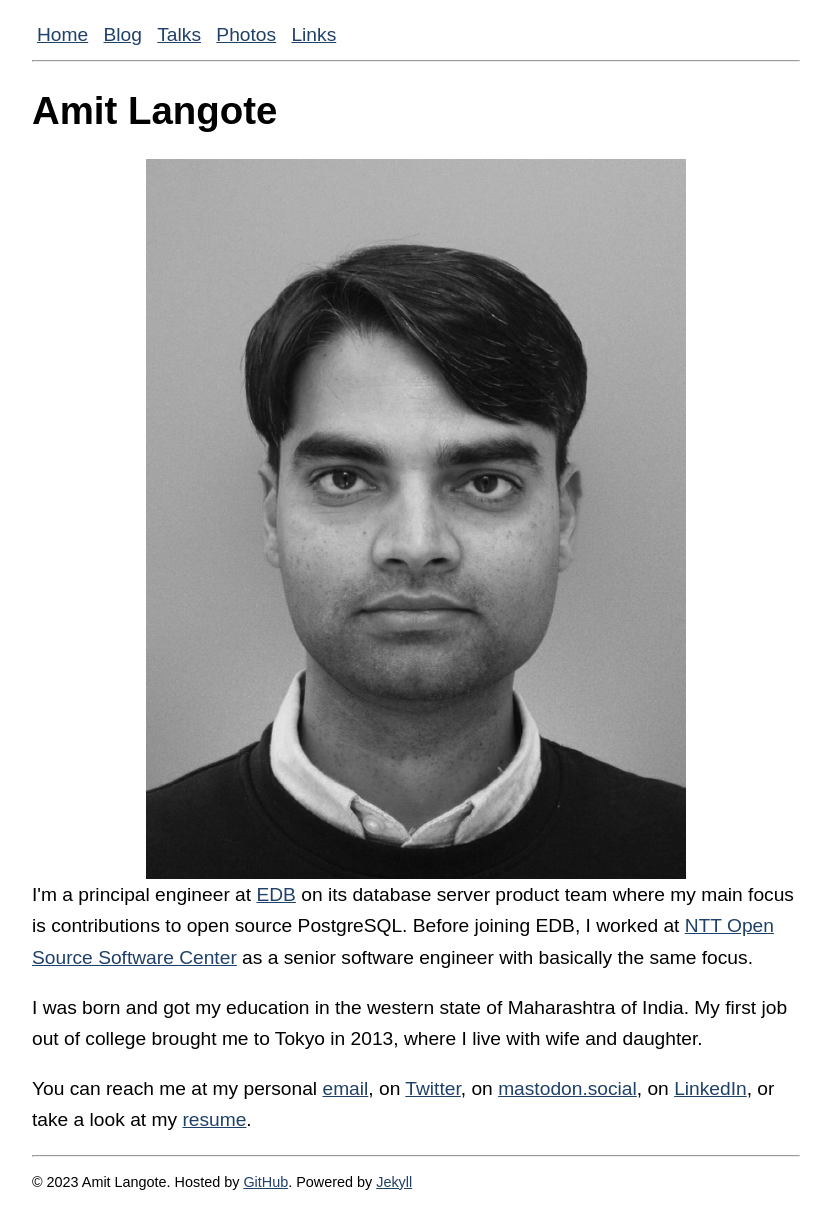
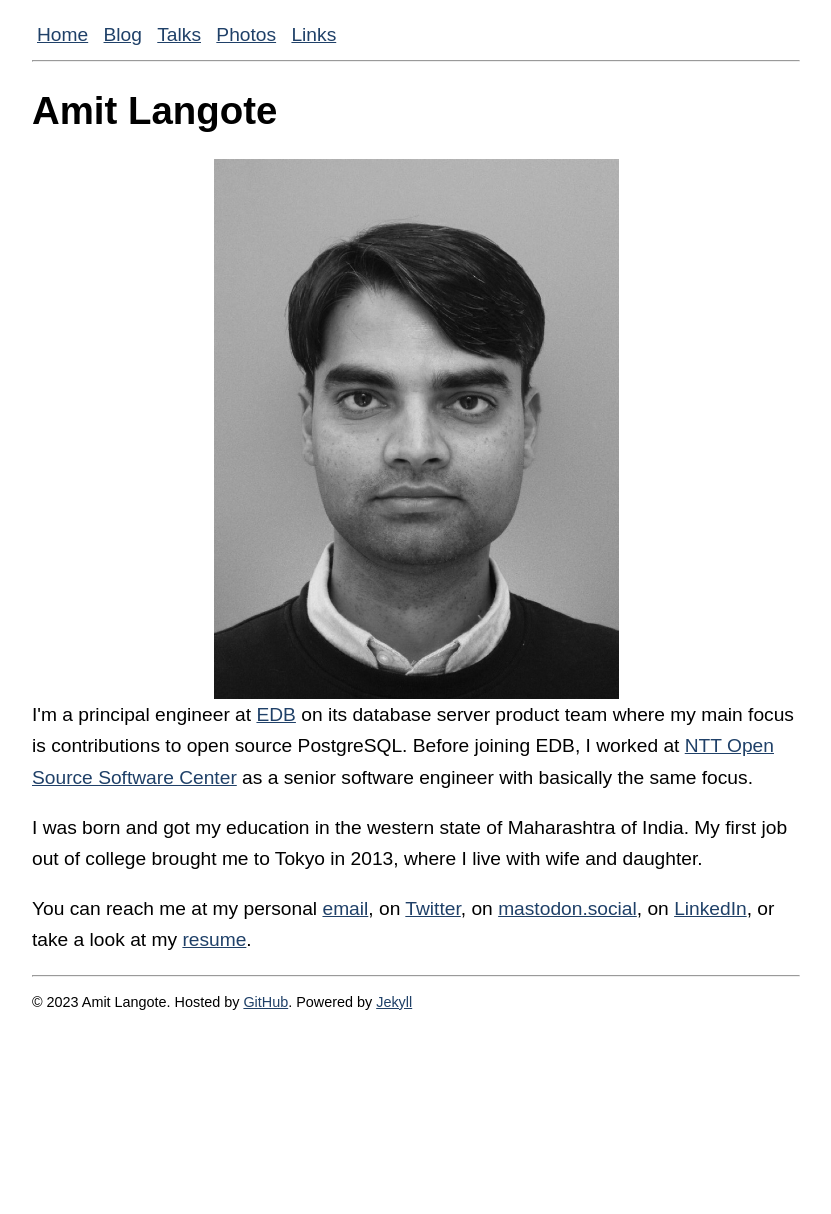
Before and after one commit to amitlan/website, a Jekyll site: the page built from index.md, in a window 1280 px wide. Shown: the whole page, without its empty margins (224-1055 px from the left). Built offline with Jekyll 4.4.1, drawn with Linux system fonts in a browser that asks for light colours; after the commit the page ends 1034 px from its top, so only the background shows below that.

Commit message:
Update global.css
Img 80% -> 60%

```diff
--- a/styles/global.css
+++ b/styles/global.css
@@ -27,15 +27,15 @@ body{
 }
 
 img {
-    max-width: 80%;
-    max-height: 80%;
+    max-width: 60%;
+    max-height: 60%;
 }
         .imgbox {
             display: grid;
             height: 100%;
         }
         .center-fit {
-            max-width: 80%;
-            max-height: 80vh;
+            max-width: 60%;
+            max-height: 60vh;
             margin: auto;
         }
```
